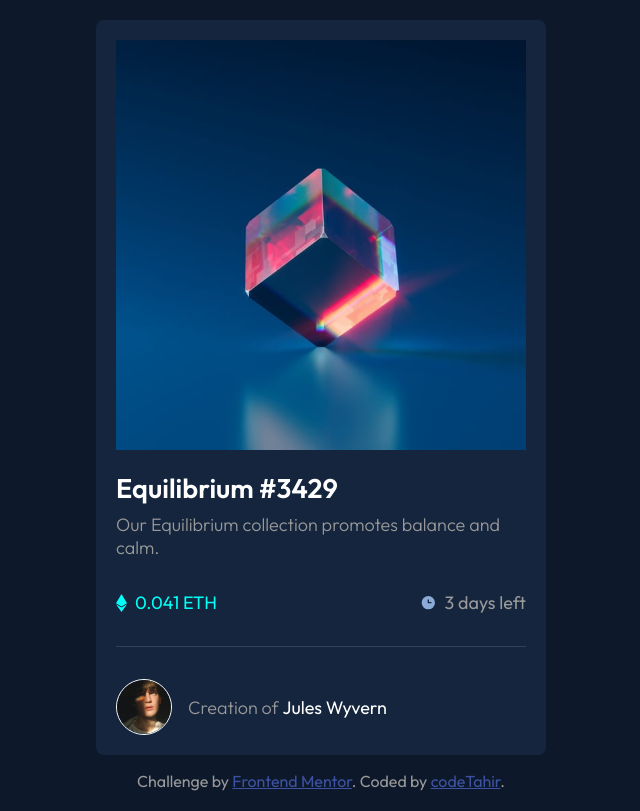
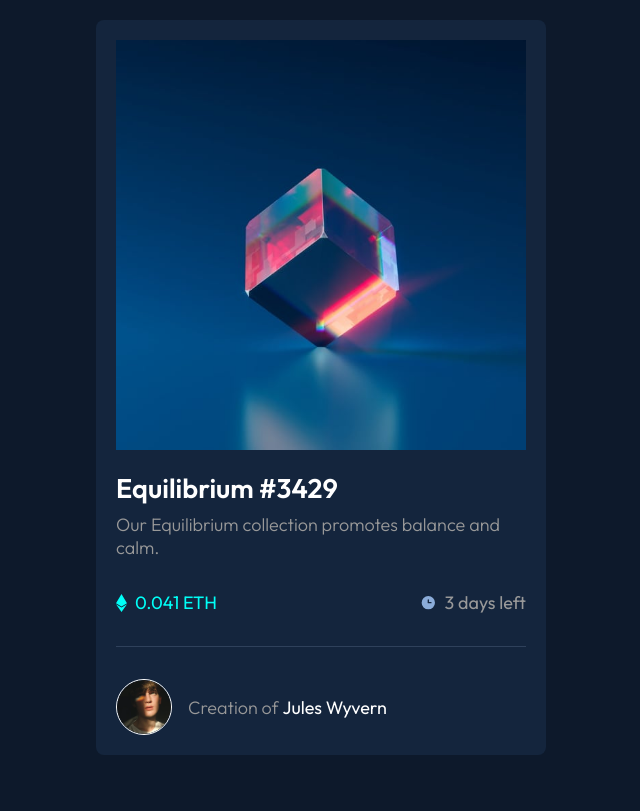
Before and after one commit to GoodGuycoding/nft-preview-card, a plain HTML site: page index.html in a window 1280 px wide. Shown: the whole page, without its empty margins (319-959 px from the left). Drawn offline with Linux system fonts and the light colour scheme.

Commit message:
Update index.html

```diff
--- a/index.html
+++ b/index.html
@@ -30,10 +30,5 @@
     </article>
   </div>
 
-
-  <div class="attribution">
-    Challenge by <a href="https://www.frontendmentor.io?ref=challenge" target="_blank">Frontend Mentor</a>.
-    Coded by <a href="https://github.com/codeTahir">codeTahir</a>.
-  </div>
 </body>
 </html>
```
